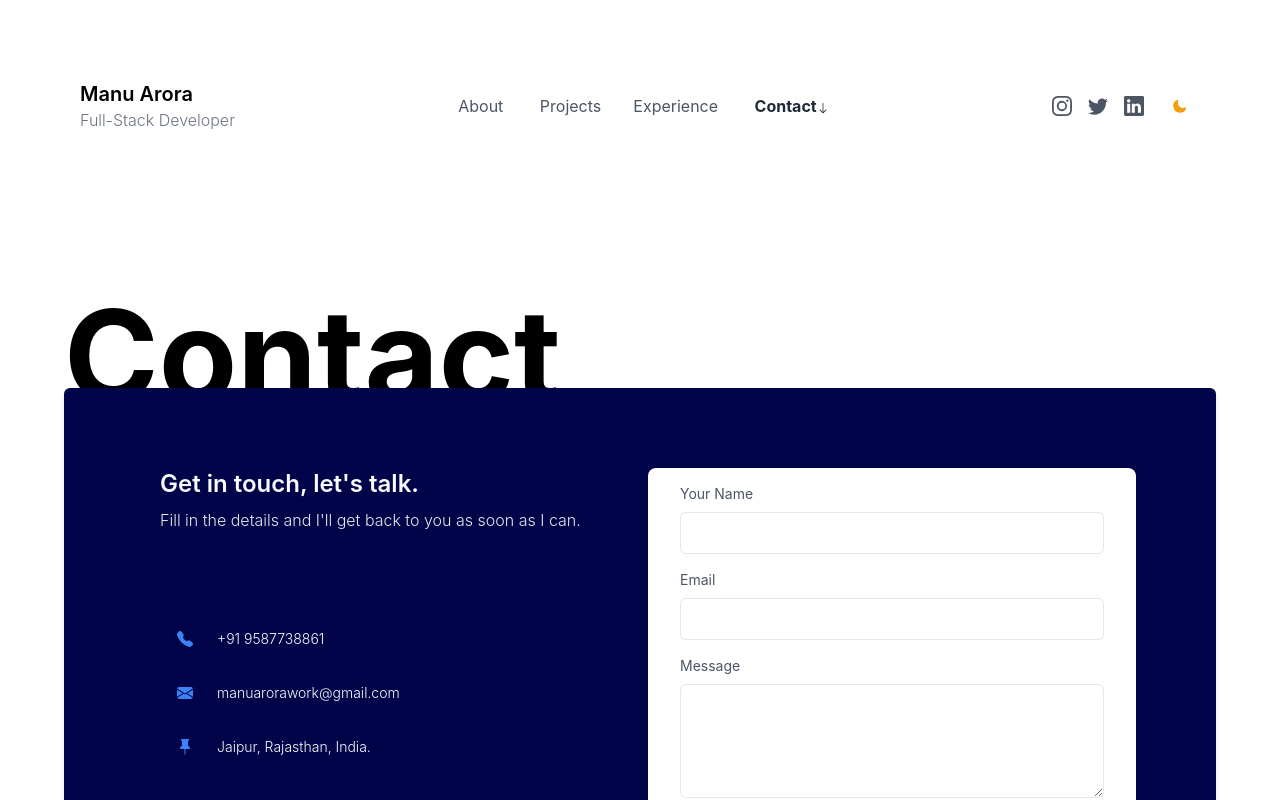
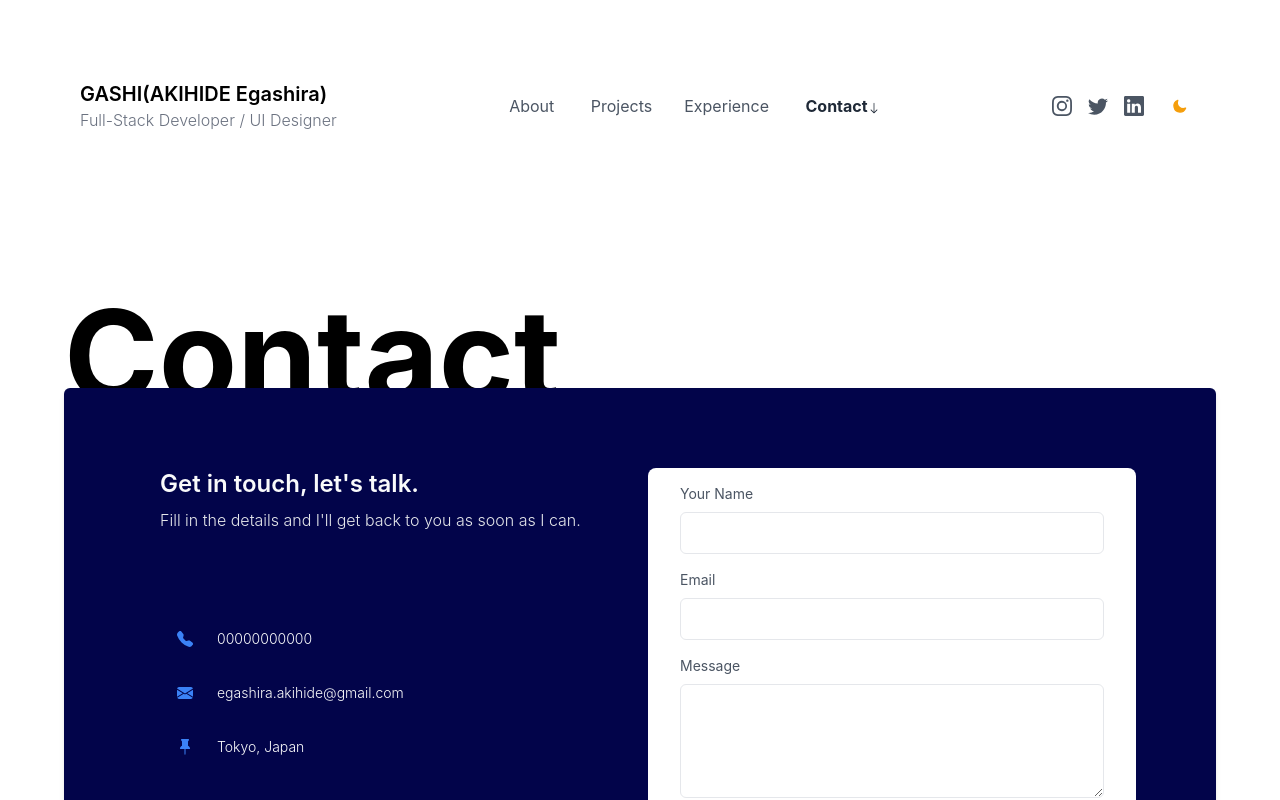
Before and after one commit to EGASHIRAAkihide/portfolio-gashi, a Next.js app: page /contact in a window 1280 px wide. Shown: the top 800 px of the page. Built offline with nearby package versions, Linux system fonts and the light colour scheme.

Commit message:
(feat) edit personal info

```diff
--- a/constants/data.js
+++ b/constants/data.js
@@ -1,11 +1,11 @@
 const userData = {
-  githubUsername: "manuarora700",
-  name: "Manu Arora",
-  designation: "Full-Stack Developer",
+  githubUsername: "AKIHIDEEgashira",
+  name: "GASHI(AKIHIDE Egashira)",
+  designation: "Full-Stack Developer / UI Designer",
   avatarUrl: "/avatar.png",
-  email: "manuarorawork@gmail.com",
-  phone: "+91 9587738861",
-  address: "Jaipur, Rajasthan, India.",
+  email: "egashira.akihide@gmail.com",
+  phone: "00000000000",
+  address: "Tokyo, Japan",
   projects: [
     {
       title: "Tailwind Master Kit",
--- a/pages/index.js
+++ b/pages/index.js
@@ -25,7 +25,6 @@ export const getServerSideProps = async () => {
   let token = process.env.GITHUB_AUTH_TOKEN;
 
   const repositories = await getLatestRepos(userData, token);
-  // console.log("REPOSITORIES", repositories);
 
   return {
     props: {
```
